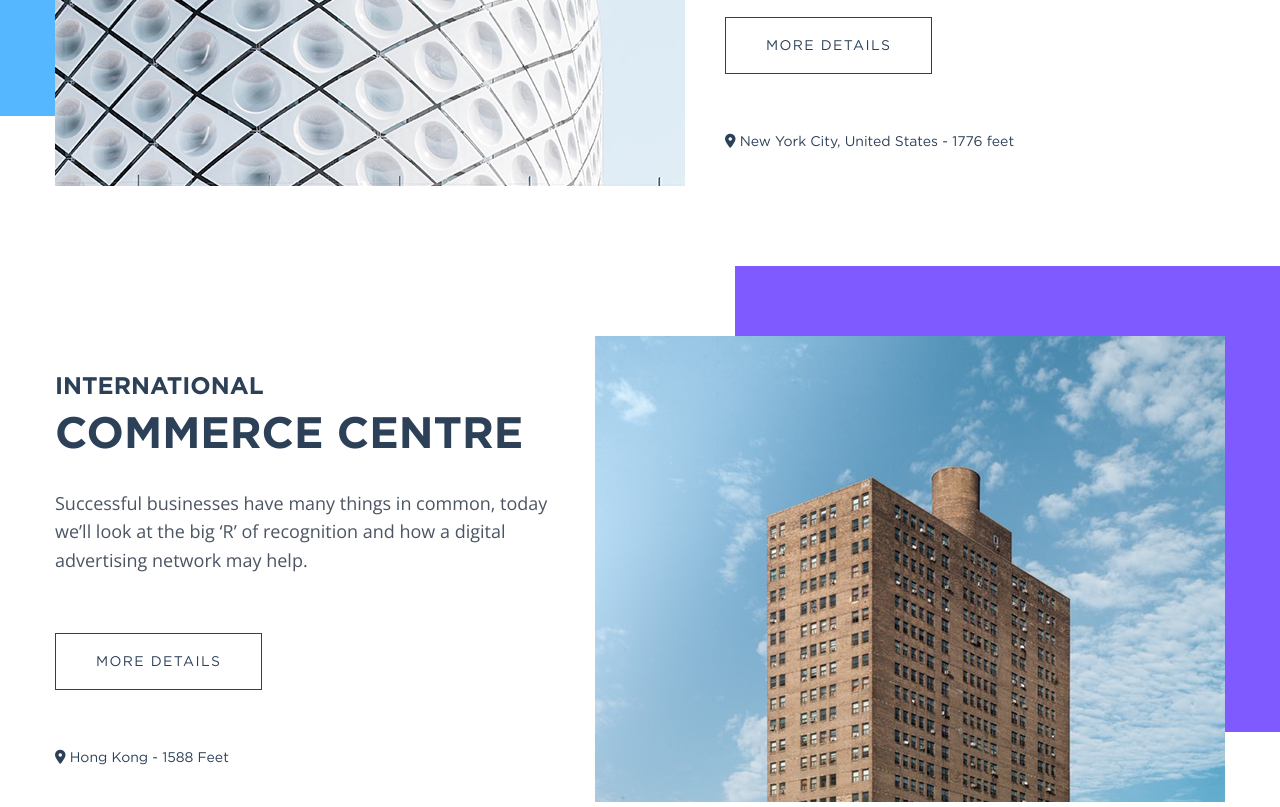
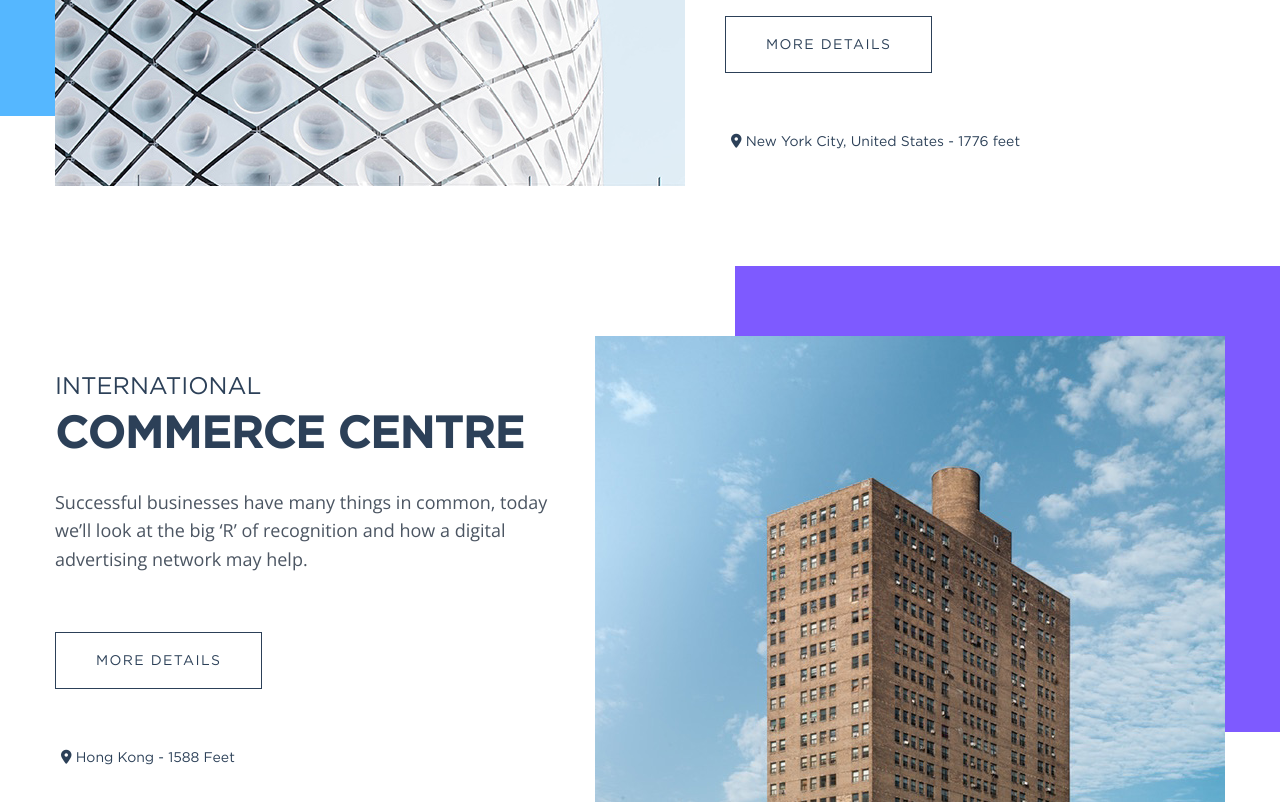
Before and after one commit to Anna-gif-ui/exam_2, a website: page index.html in a window 1280 px wide. Shown: the part 1360-2167 px from the top of the page. Drawn offline with nearby package versions, Linux system fonts and the light colour scheme; some packages are replaced by stand-ins of ours.

Commit message:
added fixes

```diff
--- a/index.html
+++ b/index.html
@@ -148,12 +148,19 @@
                         <p class="office__text">Increasing prosperity in our lives can be accomplished by having the right frame of mind. The truth is, our thoughts are very powerful.</p>
                         <button class="btn office__btn">more details</button>
 
-                        <a href="#newYork" data-address='New York City, United States' class="office__link">
+                        <!-- <a href="#newYork" data-address='New York City, United States' class="office__link">
                             <span class="office__link__sign">
                                 <i class="fas fa-map-marker-alt"></i>
                             New York City, United States - 1776 feet
                             </span>
-                        </a>
+                        </a> -->
+
+                        <button id="place-id" class="office__link" data-address='New York City, United States' value="New York City, United States" >
+
+                                <i class="fas fa-map-marker-alt"></i>
+                            New York City, United States - 1776 feet
+
+                        </button>
 
                     </div>
                 </div>
@@ -175,12 +182,21 @@
                             <p class="office__text">Successful businesses have many things in common, today we’ll look at the big ‘R’ of recognition and how a digital advertising network may help.</p>
                             <button class="btn office__btn">more details</button>
 
-                            <a href="#hongKong" data-address='Hong Kong, China' class="office__link">
-                                <span class="office__link__sign">
+                            <!-- <a href="#hongKong" data-address='Hong Kong, China' class="office__link">
+                                <button class="office__link__sign">
                                     <i class="fas fa-map-marker-alt"></i>
                                 Hong Kong - 1588 Feet
                                 </span>
                             </a>
+                         -->
+
+
+                         <button class="office__link" data-address='Hong Kong, China' value="Hong Kong, China">
+
+                            <i class="fas fa-map-marker-alt"></i>
+                            Hong Kong - 1588 Feet
+
+                    </button>
 
                     </div>
                 </div>
--- a/scss/_variables.scss
+++ b/scss/_variables.scss
@@ -1,4 +1,4 @@
-$title-ff   : 'Gotham Bold', sans-serif;
+$title-ff   : 'Gotham', sans-serif;
 $body-ff    : 'Open Sans', sans-serif;
 $btn-ff     : 'Gotham', sans-serif;
 
--- a/scss/styles.scss
+++ b/scss/styles.scss
@@ -218,6 +218,10 @@
         margin: 40px 0 60px 0;
     }
     &__link {
+
+        background-color: transparent;
+        border: none;
+outline: none;
         text-decoration: none;
         @include font($btn-ff, 1.4rem, $secondary-color, 400, $lh: 1);
         cursor: pointer;
```
Also changed, not shown: js/scripts.js (+23 -2 lines), css/styles.css, 1 other file.
